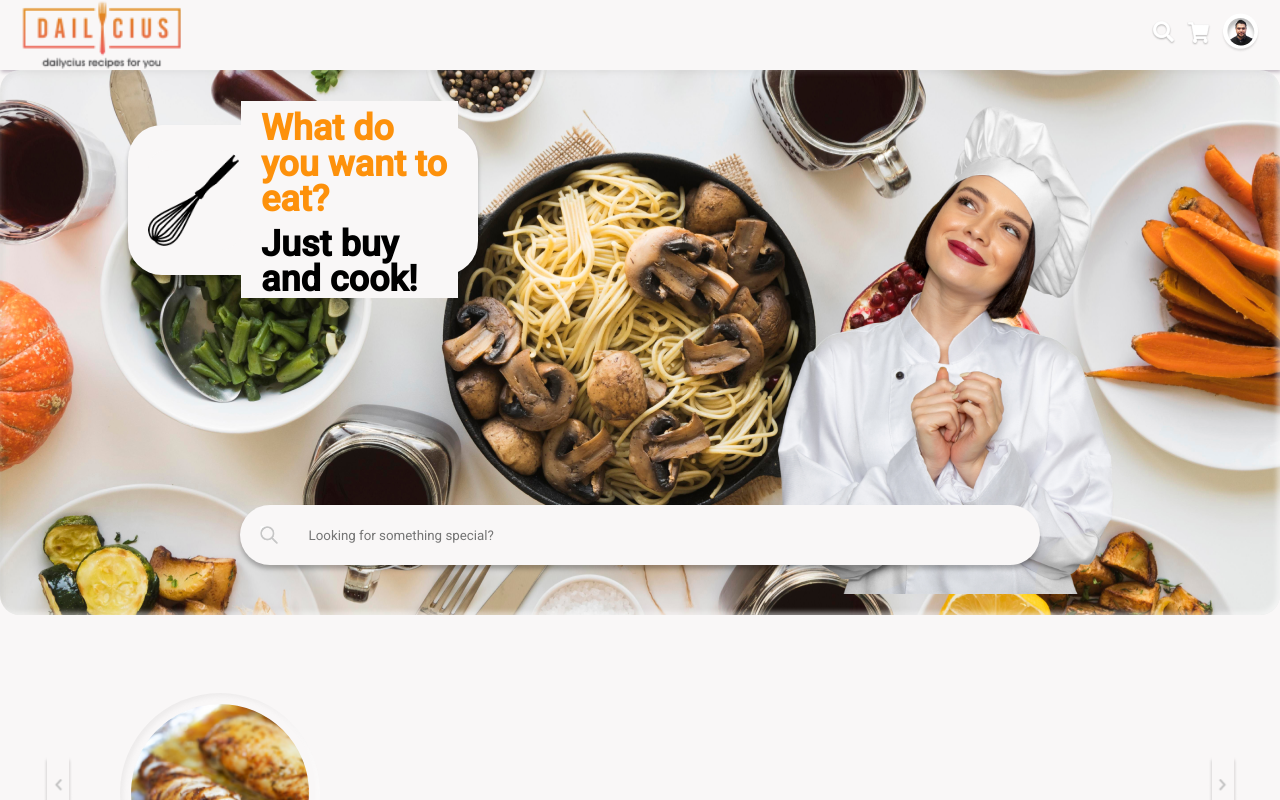
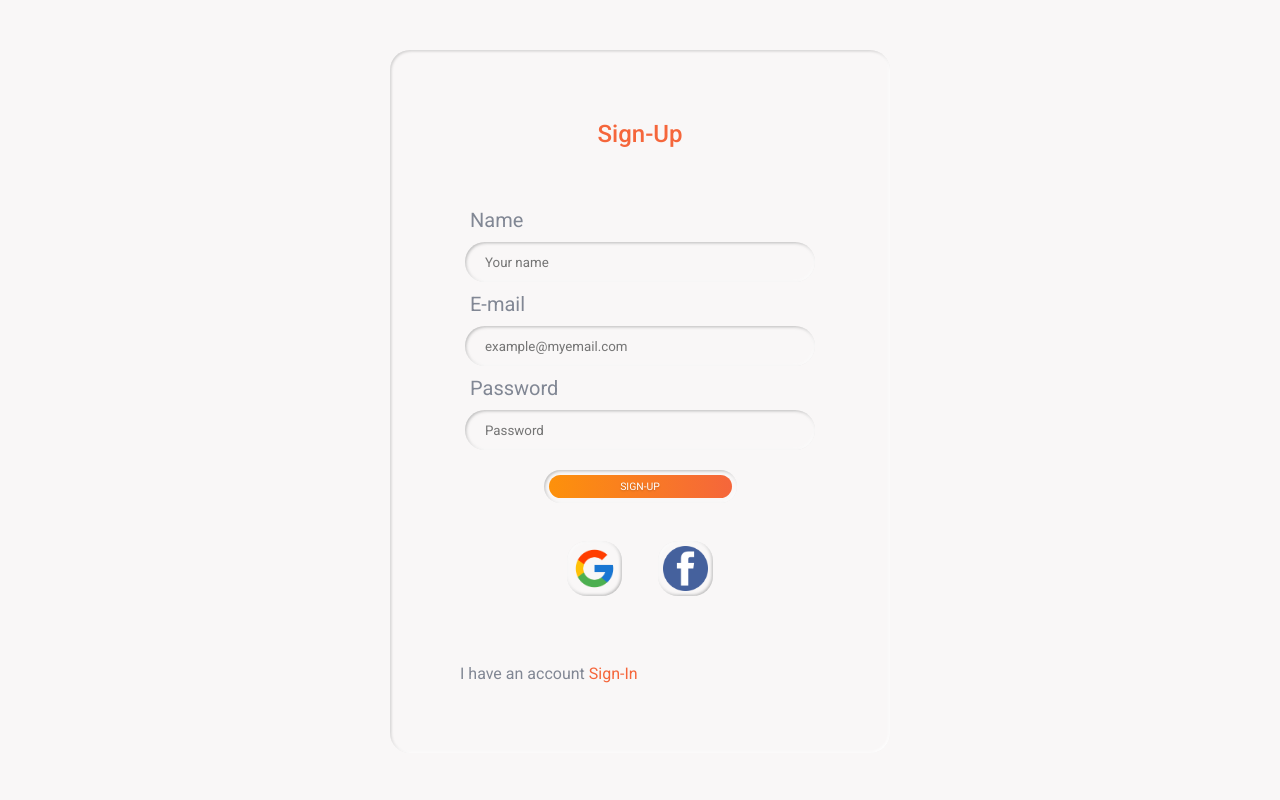
Before and after one commit to PM-C5-Crisly-Project/dailycius-fe, a React app: page / in a window 1280 px wide. Shown: the top 800 px of the page. Built offline with nearby package versions, Linux system fonts and the light colour scheme.

Commit message:
[UPDATE]Login and register pages done without logic

```diff
--- a/src/App.js
+++ b/src/App.js
@@ -3,11 +3,12 @@ import './App.scss'
 import Nav from './components/Nav'
 
 import Home from './pages/Home';
+import Login from "./pages/Login";
+import Register from "./pages/Register";
 
 const App = () => (
   <div>
-    <Nav />
-    <Home />
+    <Register />
 
   </div>
 );
--- a/src/components/Nav.js
+++ b/src/components/Nav.js
@@ -9,6 +9,7 @@ function Nav() {
 
   return <div>
     <div className="header">
+        <div className='header__container'>
             <img className="header__img" src={logo} alt="logo" />
             <div className="header__menu">
                 <nav className="header__options">
@@ -27,6 +28,7 @@ function Nav() {
             </div>
         </div>
     </div>
+  </div>
 
 }
 
--- a/src/components/styles/nav.scss
+++ b/src/components/styles/nav.scss
@@ -46,14 +46,23 @@
 }
 
 .header {
-
-  display: flex;
-  justify-content: space-between;
+  position: fixed;
+  width: 100%;
   height: 70px;
   padding-left: 20px;
   padding-right: 20px;
   box-shadow:  1px 2px 4px var(--shadow-color);
+  z-index: 50;
+}
 
+.header__container {
+  width: 100%;
+  height: 100%;
+  margin: 0 auto;
+  max-width: 1200px;
+  display: flex;
+  justify-content: space-between;
+  align-items: center;
 }
 
 .header__img {
--- a/src/pages/Home.js
+++ b/src/pages/Home.js
@@ -9,7 +9,7 @@ import banner from '../assets/home/banner.png'
 function Home() {
 
 return <>
-	<section className="hero">
+	<section className="home-hero">
 		<img className="hero__chef" src={chefImg} alt="chef-hero" />
 
 			<section className="card-input">
--- a/src/pages/Login.js
+++ b/src/pages/Login.js
@@ -0,0 +1,56 @@
+import React from 'react';
+import './styles/login.scss'
+
+import googleIcon from '../assets/login/google.png'
+import facebookIcon from '../assets/login/facebook.png'
+
+function Login() {
+
+
+return <>
+
+  <section className="login">
+    <section className="login__container">
+      <h2>Sign-In</h2>
+      <form className="login__container--form" >
+        <label htmlFor='email'>
+          E-mail
+        </label>
+        <input
+          name="email"
+          className="input"
+          type="text"
+          placeholder="example@myemail.com"
+        />
+        <label htmlFor='email'>
+          Password
+        </label>
+        <input
+        name="password"
+          className="input"
+          type="password"
+          placeholder="Password"
+        />
+
+        <div className="button__container">
+          <button className="button">
+          Sign-In
+          </button>
+        </div>
+      </form>
+
+      <section className="login__container--social-media">
+        <div><img src={googleIcon}/> </div>
+        <div><img src={facebookIcon}/> </div>
+      </section>
+      <p className="login__container--register">New Here? {` `}
+        <a to="/register">
+          Sign-Up
+        </a>
+      </p>
+    </section>
+  </section>
+</>
+}
+
+export default Login;
--- a/src/pages/Register.js
+++ b/src/pages/Register.js
@@ -0,0 +1,69 @@
+import React from 'react';
+import './styles/register.scss'
+
+import googleIcon from '../assets/login/google.png'
+import facebookIcon from '../assets/login/facebook.png'
+
+function Register() {
+
+
+
+
+return <>
+
+<section className="register">
+        <section className="register__container">
+          <h2>Sign-Up</h2>
+          <form className="register__container--form" >
+            <label htmlFor='name'>
+              Name
+            </label>
+            <input
+              name="name"
+              className="input"
+              type="text"
+              placeholder="Your name"
+            />
+            <label htmlFor='email'>
+              E-mail
+            </label>
+            <input
+              name="email"
+              className="input"
+              type="text"
+              placeholder="example@myemail.com"
+            />
+            <label htmlFor='password'>
+              Password
+            </label>
+            <input
+            name="password"
+              className="input"
+              type="password"
+              placeholder="Password"
+            />
+
+            <div className="button__container">
+              <button className="button">
+              Sign-Up
+              </button>
+            </div>
+          </form>
+
+
+
+          <section className="register__container--social-media">
+            <div><img src={googleIcon}/> </div>
+            <div><img src={facebookIcon}/> </div>
+          </section>
+          <p className="register__container--register">I have an account {` `}
+            <a to="/sign-in">
+              Sign-In
+            </a>
+          </p>
+        </section>
+    </section>
+</>
+}
+
+export default Register;
--- a/src/pages/styles/home.scss
+++ b/src/pages/styles/home.scss
@@ -8,7 +8,6 @@
     padding: 0px;
     background-color: var(--primary-color);
     font-family: var(--primary-fonts);
-
 
 }
 
@@ -54,7 +53,7 @@
 
 /* --------------- HERO--------------- */
 
-.hero {
+.home-hero {
 
 
 	height: auto;
@@ -143,22 +142,24 @@
 
 .hero__text {
 
-	padding-left: 20px;
+  padding-left: 20px;
+  background-color: transparent;
 
 }
 
 .hero__text p  {
 
 	padding-top: 10px;
-	font-size: var(--main-size2);
+	font-size: 2rem;
 	font-weight: bold;
 	line-height: 98.6%;
-	background-color: transparent;
+  background-color: transparent;
 }
 
 .hero_questions {
 
-	color: var(--text-color1);
+  color: var(--text-color1);
+  background-color: transparent;
 }
 
 .hero__search-icon {
@@ -223,7 +224,7 @@
 
 .project-container {
 
-	width: 1700px;
+  width: 1700px;
 	left: 0;
 	position: relative;
 
@@ -254,8 +255,8 @@
 .project-img {
 
 	display: flex;
-	width: 178px;
-	height: 178px;
+	width: 140px;
+	height: 140px;
 	margin: 0 10px;
 	transition: all 0.2s ease-in-out;
 	object-fit: cover;
@@ -269,15 +270,15 @@
 .project1, .project2, .project3, .project4 {
 
 	display: flex;
-	width: 200px;
-	height: 200px;
+	width: 160px;
+	height: 160px;
 	margin: 10px;
 	color: var(--title-color);
 	border-radius: 50%;
 	box-shadow: var(--shadow2);
 	justify-content: center;
 	align-items: center;
-
+  transition: .3s;
 }
 
 .project:hover {
@@ -488,7 +489,7 @@ input[type="star"]:checked ~ label {
 
 .banner__text {
 
-	max-width: 250px;
+	max-width: 300px;
 	background: transparent;
 	font-size: 4rem;
 	color: var(--primary-color);
--- /dev/null
+++ b/src/pages/styles/login.scss
@@ -0,0 +1,113 @@
+*{
+  background-color: #F9F7F7;
+  font-family: 'Roboto', sans-serif;
+}
+
+
+
+.login__container {
+  width: 500px;
+  height: auto;
+  padding: 20px 70px;
+  margin: 50px auto;
+  box-shadow:
+		inset -1px -1px 3px rgb(255, 255, 255),
+		inset 1px 1px 3px rgba(0, 0, 0, 0.2);
+  border-radius: 20px;
+  display: flex;
+  flex-direction: column;
+  h2 {
+    text-align: center;
+    margin: 50px;
+    color: #F5663B;
+    font-weight: 500;
+  }
+}
+
+.login__container--form {
+  display: flex;
+  flex-direction: column;
+  width: 100%;
+  label {
+    color: #818794;
+    margin: 10px;
+    width: 100%;
+  }
+  input {
+    width: 350px;
+    height: 40px;
+    border-radius: 20px;
+    box-shadow:
+		inset -1px -1px 3px rgba(255, 255, 255, 0.801),
+		inset 1px 1px 3px rgba(158, 158, 158, 0.747);
+    border: none;
+    margin: 0 auto;
+    padding: 0 20px;
+    color: #818794;
+    outline: none;
+  }
+}
+
+.button__container {
+  height: 33px;
+	width: 193px;
+	box-shadow:
+		inset -1px -1px 3px rgba(255, 255, 255, 0.801),
+    inset 1px 1px 3px rgba(158, 158, 158, 0.747);
+  border: none;
+	border-radius: var(--border-radius1);
+	padding: 5px;
+	margin-top: 15px;
+	margin-bottom: 15px;
+  margin: 20px auto;
+  button {
+    width: 100%;
+	height: 100%;
+	border-radius: var(--border-radius2);
+	background: linear-gradient(90deg, #FD910B, #F5663B, );
+	border: none;
+	color: var(--color-terciary);
+	cursor: pointer;
+	box-shadow:
+		inner 0px 2px 3px rgba(0, 0, 0, 0.15)
+		0px 1px 2px 1px rgba(0, 0, 0, 0.15),
+		;
+	text-shadow: 0px 1px 2px rgba(0, 0, 0, 0.2);
+	font-size: .65rem;
+	outline: none;
+	text-transform: uppercase;
+  }
+}
+
+.login__container--social-media {
+  display: flex;
+  margin: 0 auto;
+}
+
+.login__container--social-media div{
+  margin: 18px;
+  width: 55px;
+  height: 55px;
+  border-radius: 20px;
+  box-shadow:
+		inset 1px 1px 3px rgba(255, 255, 255, 0.801),
+    inset -1px -1px 3px rgba(158, 158, 158, 0.747);
+  display: flex;
+  align-items: center;
+  justify-content: center;
+  img {
+    width: 45px;
+    height: 45px;
+    border-radius: 10px;
+    background-color: transparent;
+  }
+}
+
+.login__container--register {
+  color: #818794;
+  margin: 50px 0;
+  a {
+    color: #F5663B;
+
+  }
+}
--- /dev/null
+++ b/src/pages/styles/register.scss
@@ -0,0 +1,112 @@
+*{
+  background-color: #F9F7F7;
+  font-family: 'Roboto', sans-serif;
+}
+
+
+.register__container {
+  width: 500px;
+  height: auto;
+  padding: 20px 70px;
+  margin: 50px auto;
+  box-shadow:
+		inset -1px -1px 3px rgb(255, 255, 255),
+		inset 1px 1px 3px rgba(0, 0, 0, 0.2);
+  border-radius: 20px;
+  display: flex;
+  flex-direction: column;
+  h2 {
+    text-align: center;
+    margin: 50px;
+    color: #F5663B;
+    font-weight: 500;
+  }
+}
+
+.register__container--form {
+  display: flex;
+  flex-direction: column;
+  width: 100%;
+  label {
+    color: #818794;
+    margin: 10px;
+    width: 100%;
+  }
+  input {
+    width: 350px;
+    height: 40px;
+    border-radius: 20px;
+    box-shadow:
+		inset -1px -1px 3px rgba(255, 255, 255, 0.801),
+		inset 1px 1px 3px rgba(158, 158, 158, 0.747);
+    border: none;
+    margin: 0 auto;
+    padding: 0 20px;
+    color: #818794;
+    outline: none;
+  }
+}
+
+.button__container {
+  height: 33px;
+	width: 193px;
+	box-shadow:
+		inset -1px -1px 3px rgba(255, 255, 255, 0.801),
+    inset 1px 1px 3px rgba(158, 158, 158, 0.747);
+  border: none;
+	border-radius: var(--border-radius1);
+	padding: 5px;
+	margin-top: 15px;
+	margin-bottom: 15px;
+  margin: 20px auto;
+  button {
+    width: 100%;
+	height: 100%;
+	border-radius: var(--border-radius2);
+	background: linear-gradient(90deg, #FD910B, #F5663B, );
+	border: none;
+	color: var(--color-terciary);
+	cursor: pointer;
+	box-shadow:
+		inner 0px 2px 3px rgba(0, 0, 0, 0.15)
+		0px 1px 2px 1px rgba(0, 0, 0, 0.15),
+		;
+	text-shadow: 0px 1px 2px rgba(0, 0, 0, 0.2);
+	font-size: .65rem;
+	outline: none;
+	text-transform: uppercase;
+  }
+}
+
+.register__container--social-media {
+  display: flex;
+  margin: 0 auto;
+}
+
+.register__container--social-media div{
+  margin: 18px;
+  width: 55px;
+  height: 55px;
+  border-radius: 20px;
+  box-shadow:
+		inset 1px 1px 3px rgba(255, 255, 255, 0.801),
+    inset -1px -1px 3px rgba(158, 158, 158, 0.747);
+  display: flex;
+  align-items: center;
+  justify-content: center;
+  img {
+    width: 45px;
+    height: 45px;
+    border-radius: 10px;
+    background-color: transparent;
+  }
+}
+
+.register__container--register {
+  color: #818794;
+  margin: 50px 0;
+  a {
+    color: #F5663B;
+
+  }
+}
```
Also changed, not shown: src/assets/login/facebook.png (added), src/assets/login/google.png (added). Lines whose indentation alone changed are shown as unchanged.
